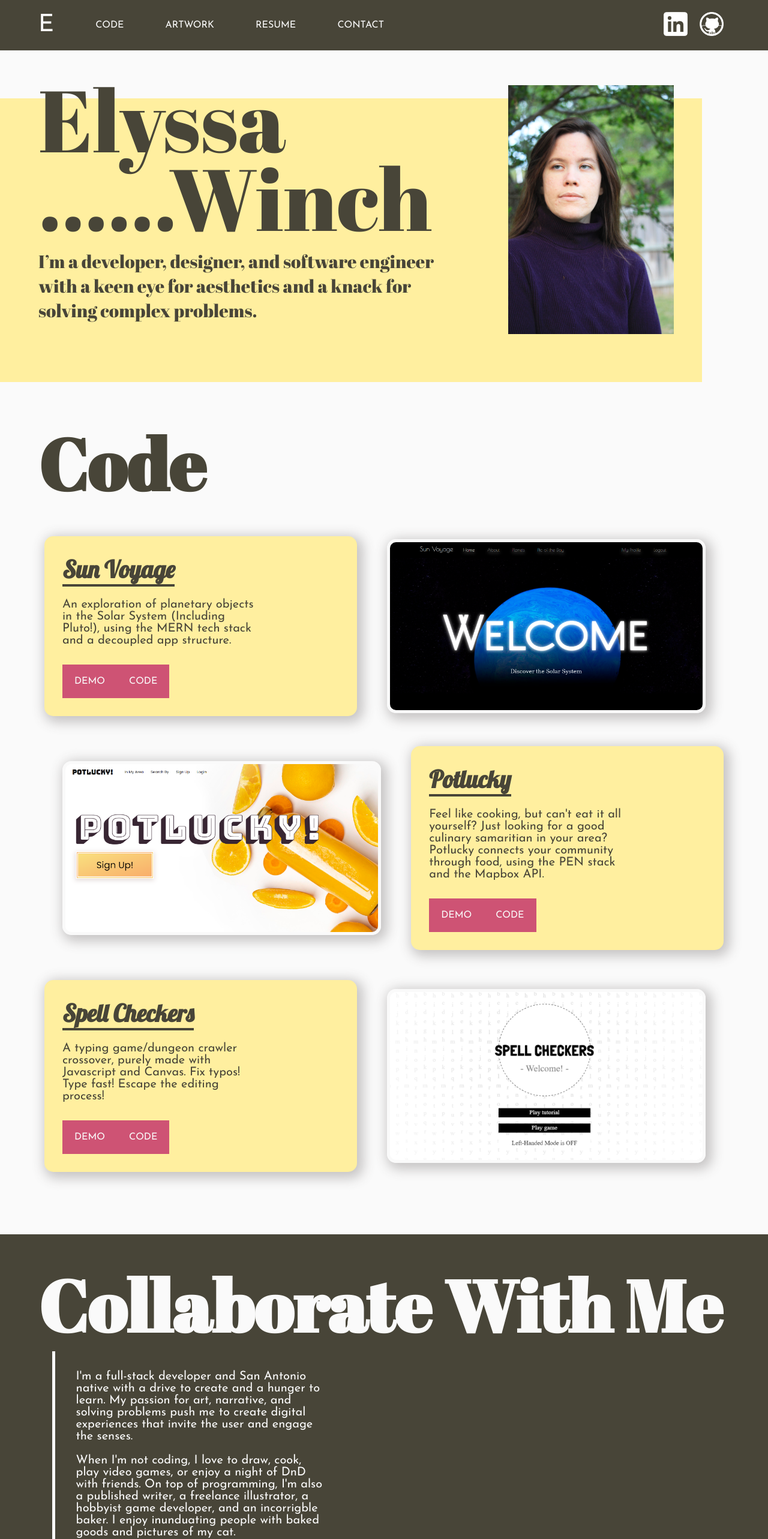
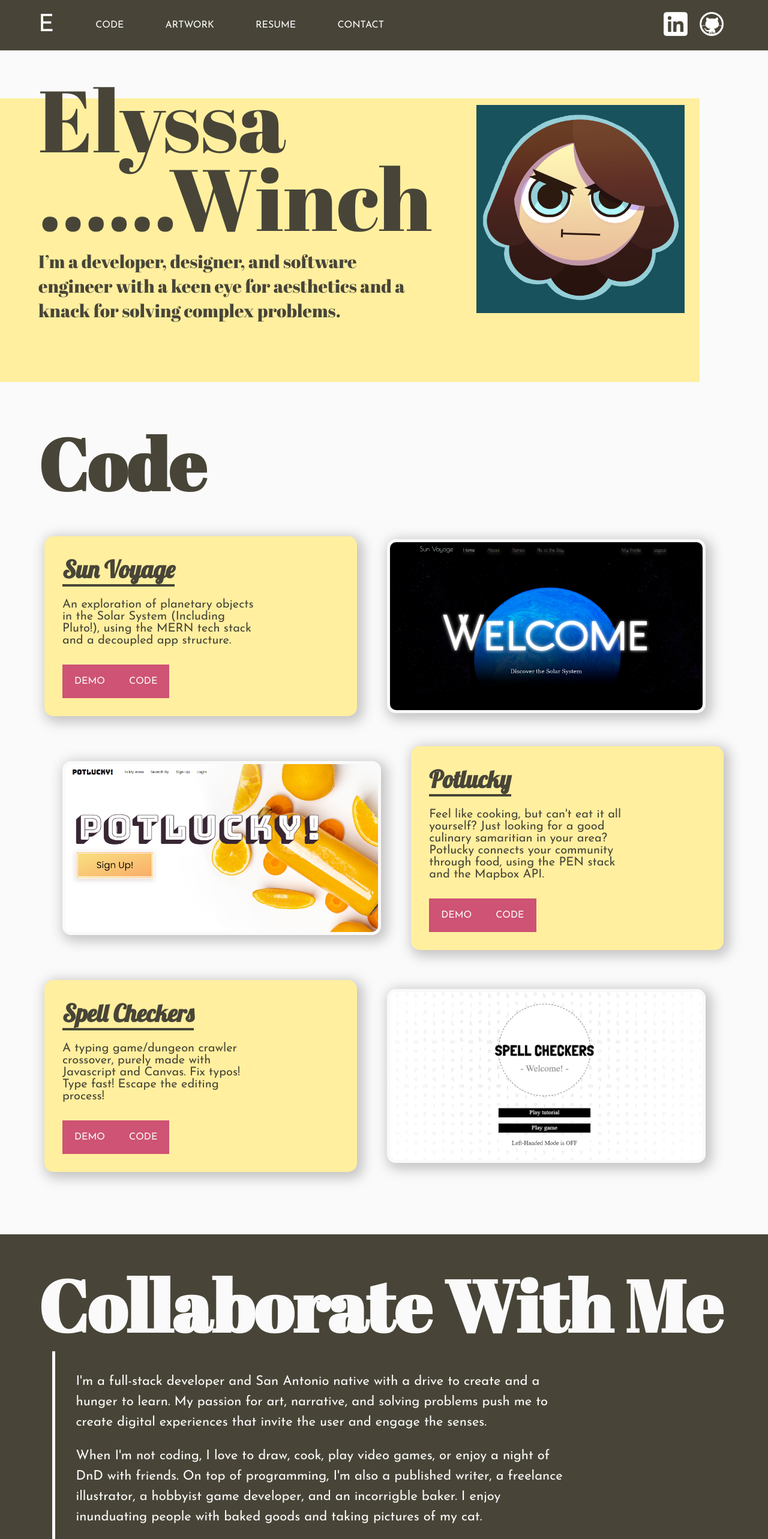
Before and after one commit to itsvinaay/portfolio, a Next.js app: page / in a window 1280 px wide. Shown: the top 2566 px of the page at 60% size. Built offline with nearby package versions, Linux system fonts and the light colour scheme.

Commit message:
Added more skills

```diff
--- a/pages/Components/CallToAction.js
+++ b/pages/Components/CallToAction.js
@@ -9,7 +9,7 @@ export default function CallToAction() {
             <div className='about-me-div'>
                 <p className='about-me'>I'm a full-stack developer and San Antonio native with a drive to create and a hunger to learn. My passion for art, narrative, and solving problems push me to create digital experiences that invite the user and engage the senses.</p>
 
-                <p className='about-me'>When I'm not coding, I love to draw, cook, play video games, or enjoy a night of DnD with friends. On top of programming, I'm also a published writer, a freelance illustrator, a hobbyist game developer, and an incorrigble baker. I enjoy inunduating people with baked goods and pictures of my cat.</p>
+                <p className='about-me'>When I'm not coding, I love to draw, cook, play video games, or enjoy a night of DnD with friends. On top of programming, I'm also a published writer, a freelance illustrator, a hobbyist game developer, and an incorrigble baker. I enjoy inunduating people with baked goods and taking pictures of my cat.</p>
             </div>
         </div>
     )
--- a/pages/Components/Contact.js
+++ b/pages/Components/Contact.js
@@ -42,7 +42,7 @@ export default function Contact() {
             <div className='flex-row flex-wrap'>
                 <p>
                     <span className='subtitle'>Email: </span>
-                    <span className='big-text'>ejwinch1@gmail.com</span>
+                    <span className='big-text'>elyssajwinch@gmail.com</span>
                 </p>
                 <p>
                     <span className='subtitle'>Phone: </span>
--- a/pages/Components/Resume.js
+++ b/pages/Components/Resume.js
@@ -84,6 +84,10 @@ export default function Resume() {
                         alt='UiPath'
                     />
                     < LogoBig
+                        src='/images/typescript.png'
+                        alt='Typescript'
+                    />
+                    < LogoBig
                         src='/images/react.png'
                         alt='React'
                     />
@@ -121,6 +125,10 @@ export default function Resume() {
                         alt='Python'
                     />
                     < LogoBig
+                        src='/images/heroku.png'
+                        alt='Heroku'
+                    />
+                    < LogoBig
                         src='/images/photoshop.png'
                         alt='Photoshop'
                     />
--- a/styles/globals.css
+++ b/styles/globals.css
@@ -220,14 +220,14 @@ label {
 
 @media (min-width: 1201px) {
   .bio-avatar {
-    background-image: url('/images/me.png');
+    background-image: url('/images/avatar.png');
     height: 430px;
     background-position: center;
-    background-size: 60%;
+    background-size: 70%;
     background-repeat: no-repeat;
     border-radius: 15px;
     order: 10;
-    width: 40%;
+    width: 80%;
   }
 
   .bio-background-1 {
@@ -433,8 +433,9 @@ label {
 }
 
 .about-me{
-  font-size: 20px;
-  width: 40%;
+  font-size: 22px;
+  line-height: 34px;
+  width: 80%;
 }
 
 @media (max-width: 950px) {
```
Also changed, not shown: public/images/heroku.png (added), public/images/typescript.png (added).
